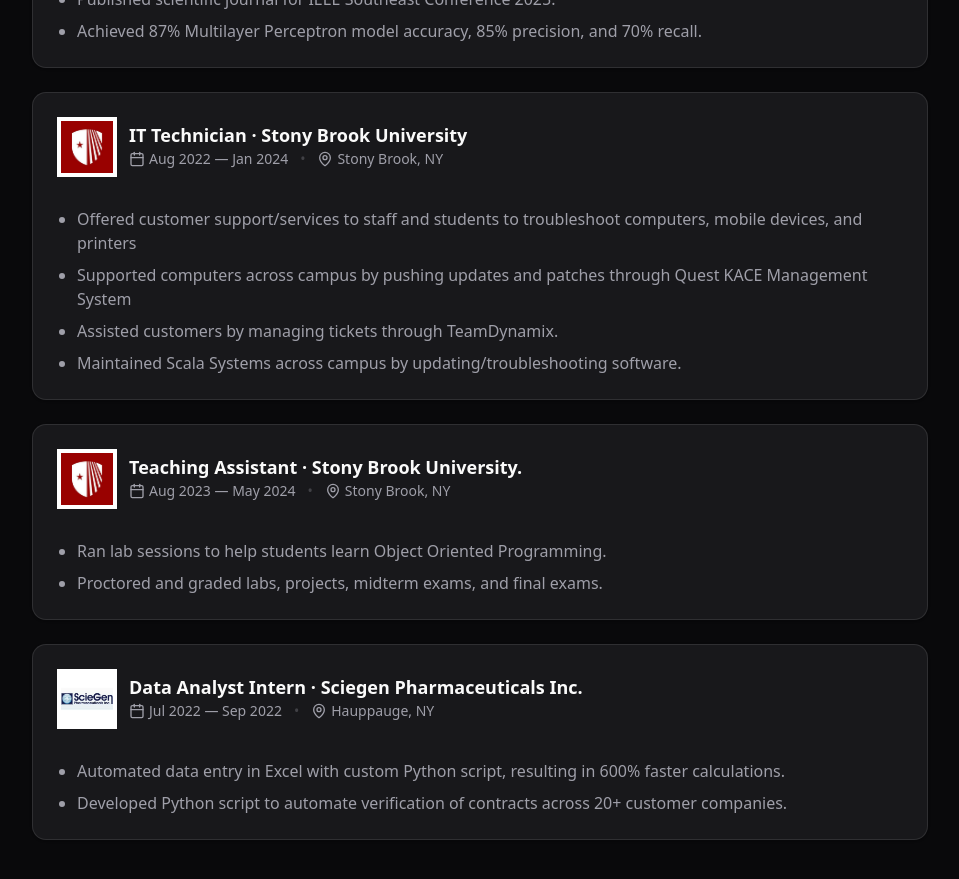
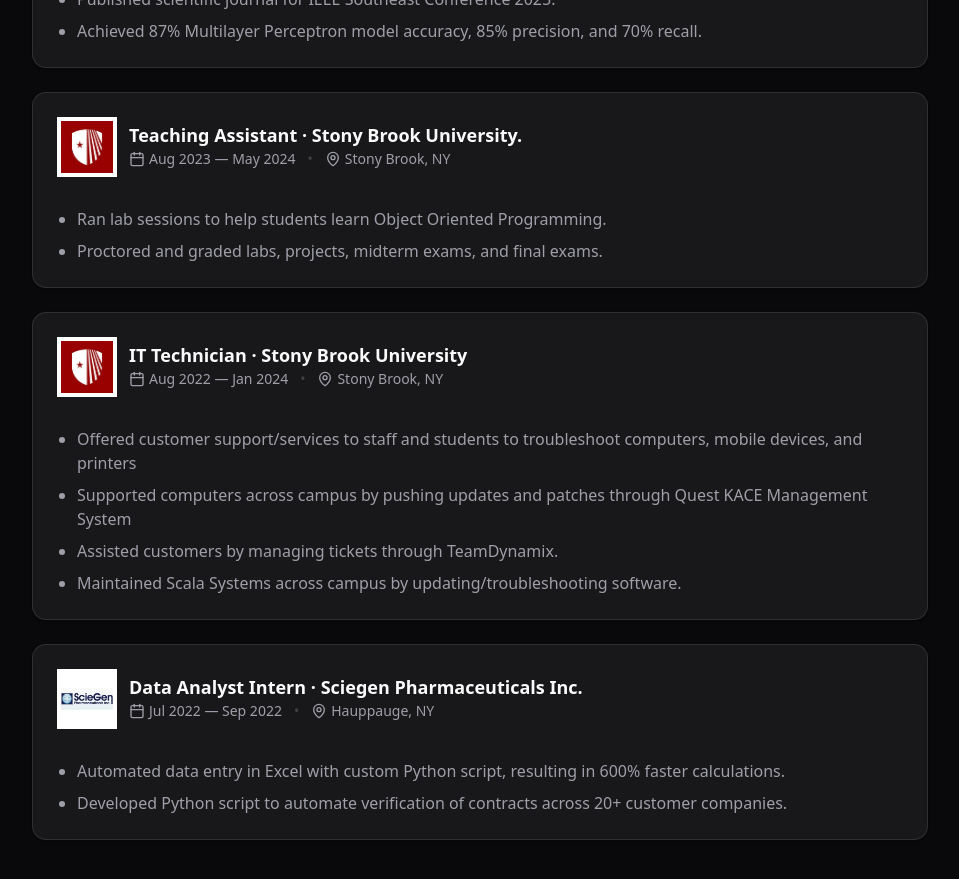
Before and after one commit to srivaths-ravva/Portfolio, a Next.js app: page / in a window 1280 px wide. Shown: the part 1480-2359 px from the top of the page, without its empty margins (160-1119 px from the left). Built offline with nearby package versions, Linux system fonts and the light colour scheme.

Commit message:
small change

```diff
--- a/src/components/Portfolio.tsx
+++ b/src/components/Portfolio.tsx
@@ -149,6 +149,17 @@
     ],
   },
   {
+    role: "Teaching Assistant",
+    org: "Stony Brook University.",
+    period: "Aug 2023 — May 2024",
+    location: "Stony Brook, NY",
+    image: "sbu.jpeg",
+    bullets: [
+      "Ran lab sessions to help students learn Object Oriented Programming.",
+      "Proctored and graded labs, projects, midterm exams, and final exams.",
+    ],
+  },
+  {
     role: "IT Technician",
     org: "Stony Brook University",
     period: "Aug 2022 — Jan 2024",
@@ -159,17 +170,6 @@
       "Supported computers across campus by pushing updates and patches through Quest KACE Management System",
       "Assisted customers by managing tickets through TeamDynamix. ",
       "Maintained Scala Systems across campus by updating/troubleshooting software.",
-    ],
-  },
-  {
-    role: "Teaching Assistant",
-    org: "Stony Brook University.",
-    period: "Aug 2023 — May 2024",
-    location: "Stony Brook, NY",
-    image: "sbu.jpeg",
-    bullets: [
-      "Ran lab sessions to help students learn Object Oriented Programming.",
-      "Proctored and graded labs, projects, midterm exams, and final exams.",
     ],
   },
   {
```
